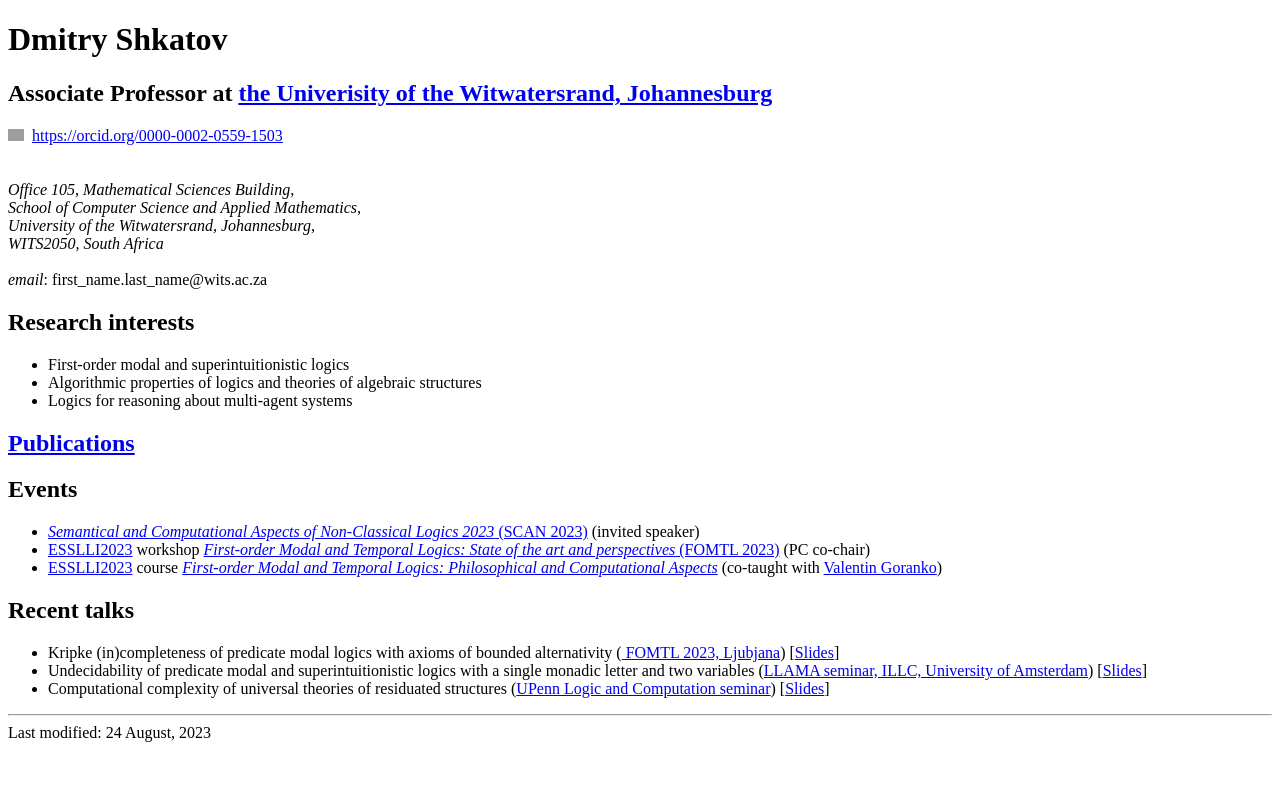
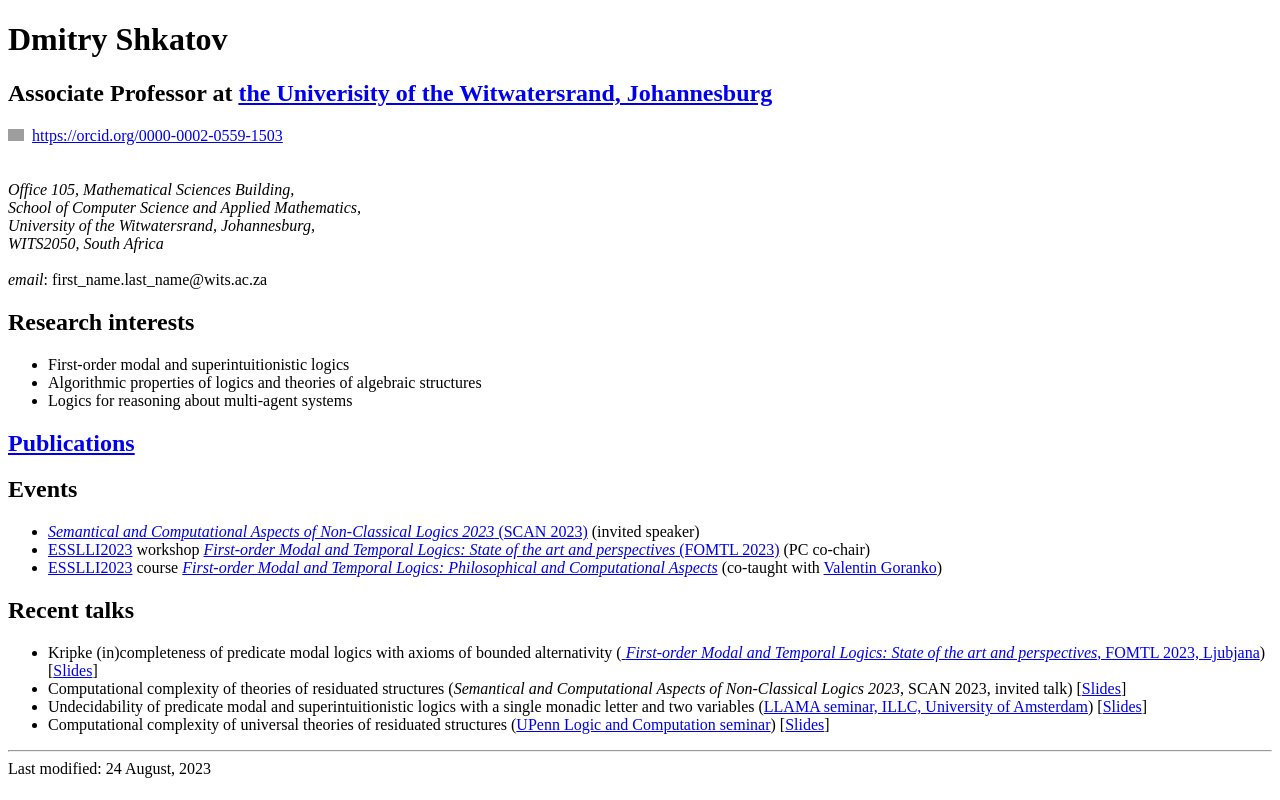
Before and after one commit to dshkatov/dshkatov.github.io, a plain HTML site: page index.html in a window 1280 px wide. Drawn offline with Linux system fonts and the light colour scheme; grey boxes are pictures that could not be loaded.

Commit message:
Add files via upload

```diff
--- a/index.html
+++ b/index.html
@@ -65,8 +65,14 @@ Computational Aspects of Non-Classical Logics 2023</i> (SCAN 2023)</a>
 <ul>
   <li>Kripke (in)completeness of predicate modal logics with axioms of
   bounded alternativity
-  (<a href="https://dshkatov.github.io/fomtl2023/"> FOMTL
-  2023, Ljubjana</a>) [<a href="fomtl2023-slides.pdf">Slides<a>] </li>
+  (<a href="https://dshkatov.github.io/fomtl2023/"> <i>First-order
+  Modal and Temporal Logics: State of the art and perspectives</i>,
+  FOMTL 2023, Ljubjana</a>)
+  [<a href="fomtl2023-slides.pdf">Slides<a>] </li>
+  <li>Computational complexity of theories of residuated structures
+(<i>Semantical and Computational Aspects of Non-Classical Logics
+2023</i>, SCAN 2023, invited talk)
+    [<a href="scan.pdf">Slides<a>] </li>
   <li> Undecidability of predicate modal and superintuitionistic logics with
 a single monadic letter and two variables
   (<a href="https://events.illc.uva.nl/llama/">LLAMA seminar, ILLC, University of
```
Also changed, not shown: 1 other file.
